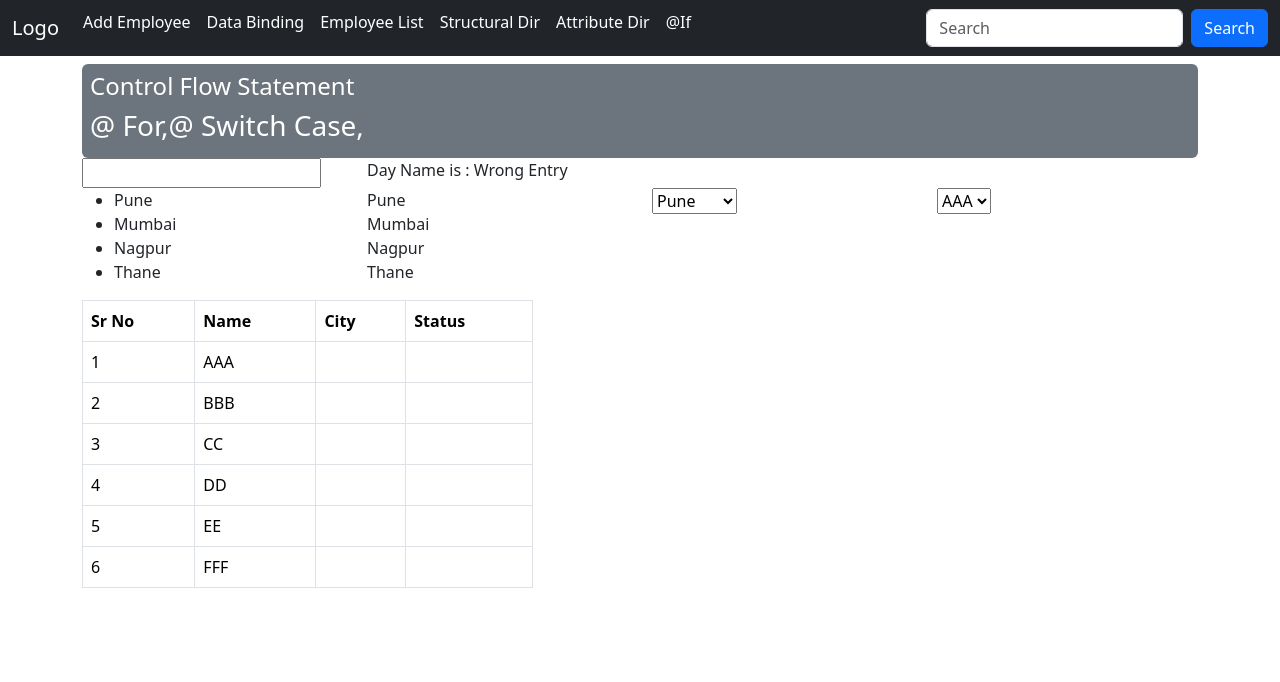
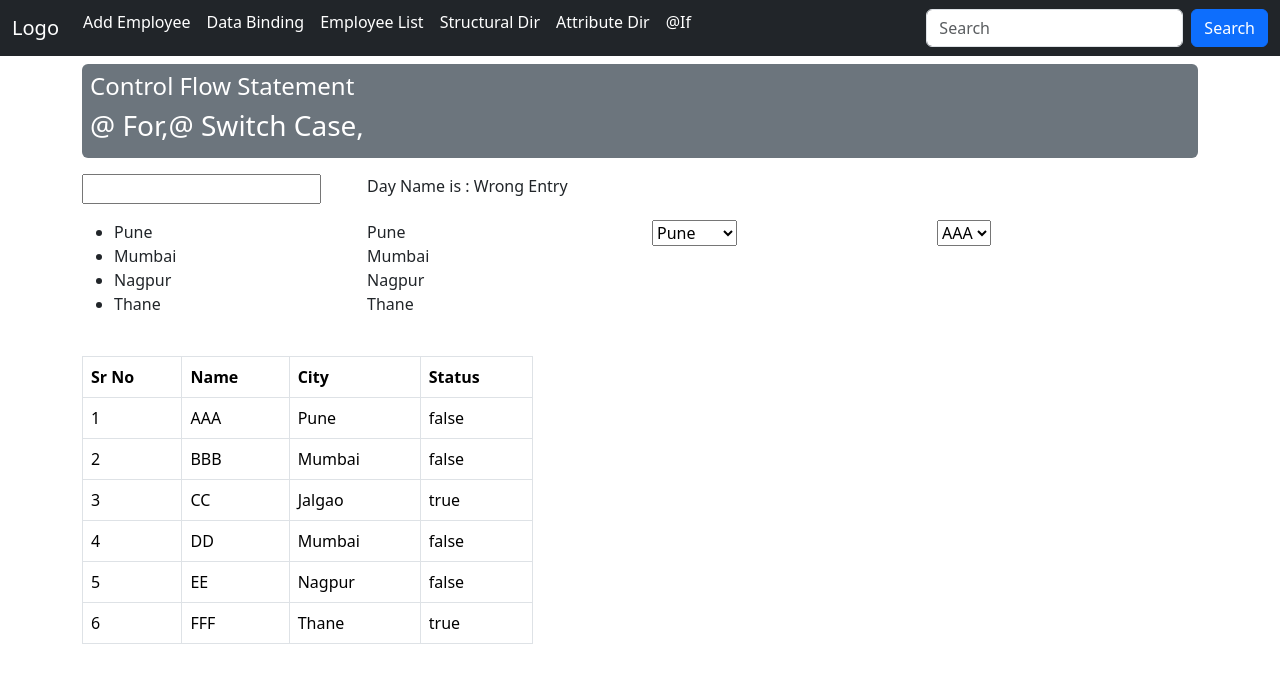
Before and after one commit to chiragrangras/angular_18, an Angular app in the folder angular_tutorial/: page /for in a window 1280 px wide. Shown: the top 682 px of the page. Built offline with nearby package versions, Linux system fonts and the light colour scheme.

Commit message:
modified file

```diff
--- a/angular_tutorial/src/app/components/controlFlow/for/for.component.html
+++ b/angular_tutorial/src/app/components/controlFlow/for/for.component.html
@@ -1,77 +1,71 @@
 <div class="mt-2 p-2 bg-secondary text-white rounded">
   <h4>Control Flow Statement</h4>
-    <h3><span>&#64;</span> For,<span>&#64;</span> Switch Case, </h3>
-
+  <h3><span>&#64;</span> For,<span>&#64;</span> Switch Case,</h3>
 </div>
 
-<div class="row">
+<div class="row pt-3">
   <div class="col-3">
-        <input type="text"  [(ngModel)]="dayNumber"/>
+    <input type="text" [(ngModel)]="dayNumber" />
   </div>
-    <div class="col-3">
-        Day Name is :
-        @switch (dayNumber) {
-            @case ('1') {
+  <div class="col-3">Day Name is :
+    @switch(dayNumber){
+        @case('1'){
             <span>Monday</span>
         }
-            @case ('2') {
+        @case('2'){
             <span>Tuesday</span>
         }
-            @case ('3') {
+        @case('3'){
             <span>Wednesday</span>
         }
-            @case ('4') {
-                <span>thursday</span>
+        @case('4'){
+            <span>Thursday</span>
         }
-            @case ('5') {
-                <span>friday</span>
+        @case('5'){
+            <span>Firday</span>
         }
-            @case ('6') {
-                <span>sat</span>
+        @case('6'){
+            <span>Saturday</span>
         }
-            @case ('7') {
-                <span>sun</span>
+        @case('7'){
+            <span>Sunday</span>
         }
-            @default {
+        @default{
             <span>Wrong Entry</span>
         }
     }
 </div>
 </div>
 <div class="row">
-    <div class="col-3">
+  <div class="col-3 pt-3">
     <ul>
-            @for (item of cityArray; track $index) {
-                <li> {{item}}</li>
+      @for(item of cityArray;track $index){
+      <li>{{ item }}</li>
       }
-
     </ul>
   </div>
-    <div class="col-3">
-        @for (item of cityArray; track $index) {
-            <div> {{item}}</div>
+  <div class="col-3 pt-3">
+    @for(item of cityArray;track $index){
+    <div>{{ item }}</div>
     }
-
   </div>
-    <div class="col-3">
+  <div class="col-3 pt-3">
     <select>
-            @for (item of cityArray; track $index) {
-                <option> {{item}}</option>
+      @for(item of cityArray;track $index){
+      <option>{{ item }}</option>
       }
-
     </select>
   </div>
-    <div class="col-3">
+  <div class="col-3 pt-3">
     <select>
-            @for (item of studentList; track $index) {
-                <option [value]="item.studId"> {{item.name}} </option>
+      @for(item of studentList;track $index){
+      <option [value]="item.studId">{{ item.name }}</option>
       }
-
     </select>
   </div>
 </div>
 <div class="row">
-    <div class="col-5">
+  <div class="col-5 pt-4">
     <table class="table table-bordered">
       <thead>
         <tr>
@@ -82,15 +76,14 @@
         </tr>
       </thead>
       <tbody>
-                @for (item of studentList; track $index) {
+        @for(item of studentList;track $index){
         <tr>
-                        <td> {{$index+1}}</td>
-                        <td>  {{item.name}}</td>
-                        <td> </td>
-                        <td> </td>
+          <td>{{ $index + 1 }}</td>
+          <td>{{ item.name }}</td>
+          <td>{{ item.city }}</td>
+          <td>{{ item.isActive }}</td>
         </tr>
         }
-
       </tbody>
     </table>
   </div>
```
Lines whose indentation alone changed are shown as unchanged.
